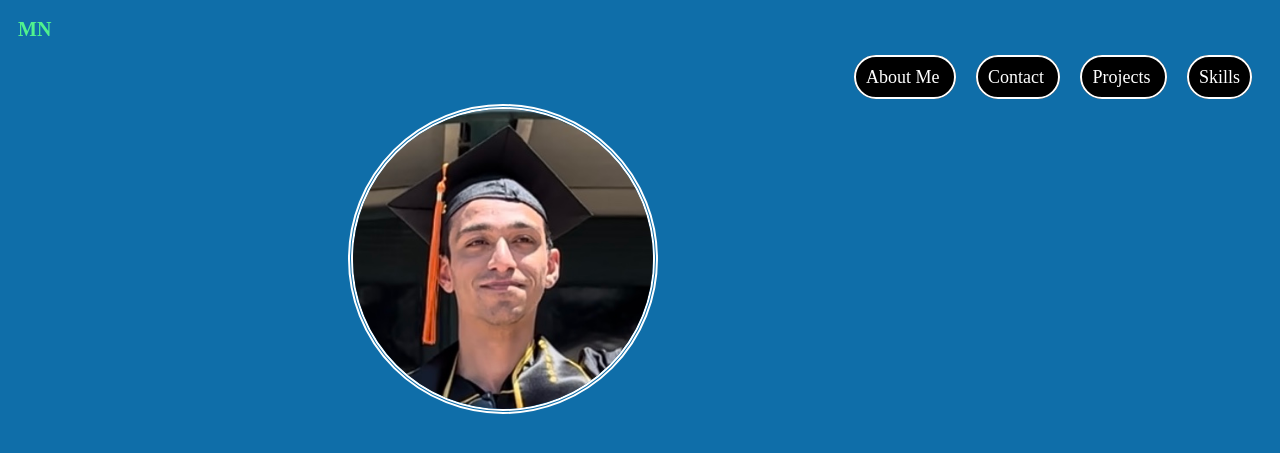
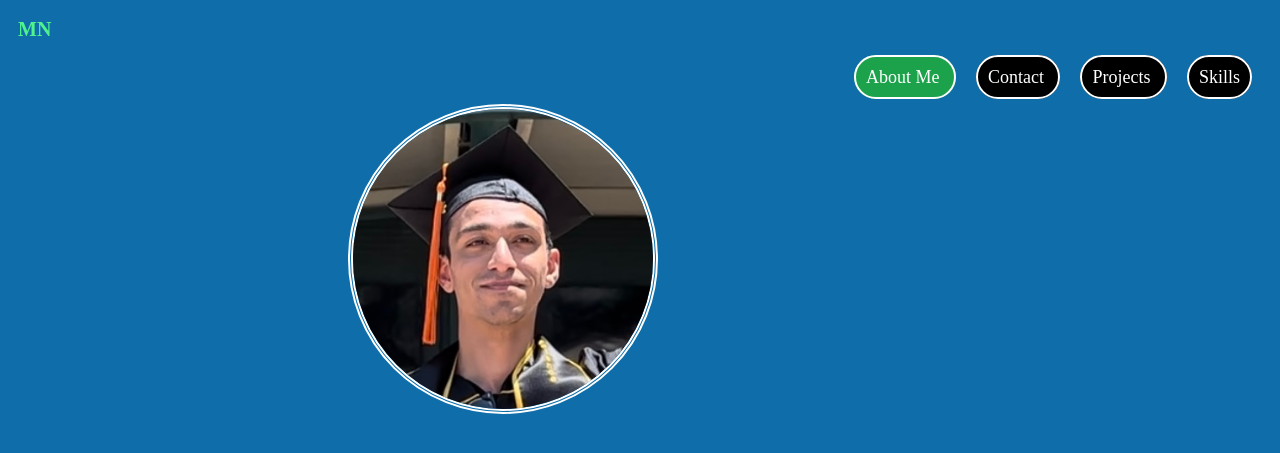
Before and after one commit to mnushin102/Portfolio-Website, a plain HTML site: page html/home.html in a window 1280 px wide. In both pictures the pointer is over the link "About Me". Shown: the top 453 px of the page. Drawn offline with Linux system fonts and the light colour scheme.

Commit message:
I have added a feature where viewers can hover through the navagation links on the top right corner of the webpage in which the background color of each navagation link tends to change

```diff
--- a/css/stylesheet.css
+++ b/css/stylesheet.css
@@ -29,6 +29,10 @@ body {
     font-size: 18px;
     padding: 10px;
     text-decoration: none;
+}
+
+#nav:hover {
+    background-color: rgb(27, 162, 74);
 }
 
 
```
